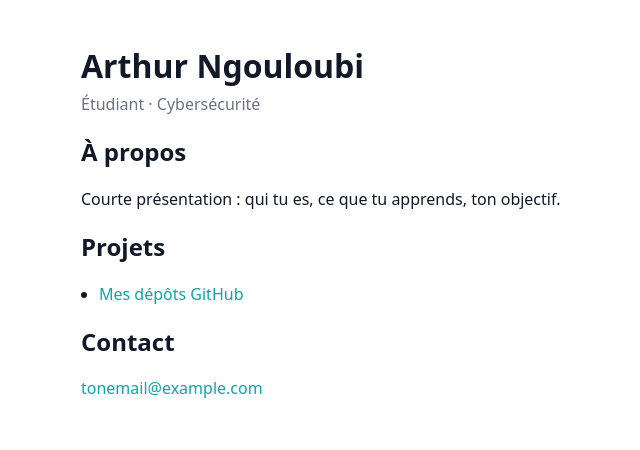
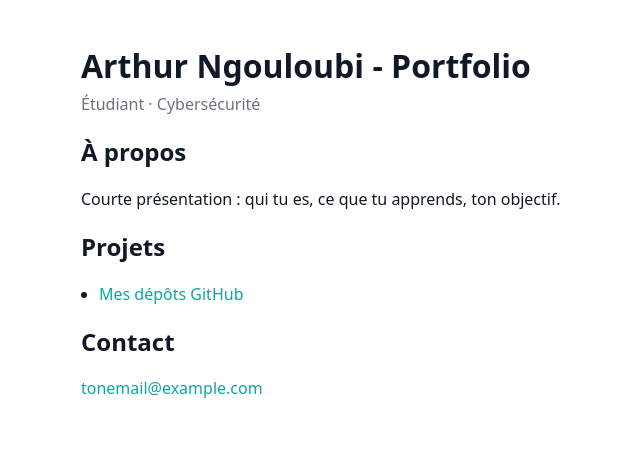
Before and after one commit to ngouloubiarthur175-spec/ngouloubiarthur-spec.github.io, a plain HTML site: page index.html in a window 1280 px wide. Shown: the whole page, without its empty margins (199-839 px from the left). Drawn offline with Linux system fonts and the light colour scheme.

Commit message:
Force le deploiement

```diff
--- a/index.html
+++ b/index.html
@@ -8,7 +8,7 @@
 </head>
 <body>
   <main class="wrap">
-    <h1>Arthur Ngouloubi</h1>
+    <h1>Arthur Ngouloubi - Portfolio</h1>
     <p class="tag">Étudiant · Cybersécurité</p>
 
     <h2>À propos</h2>
```
